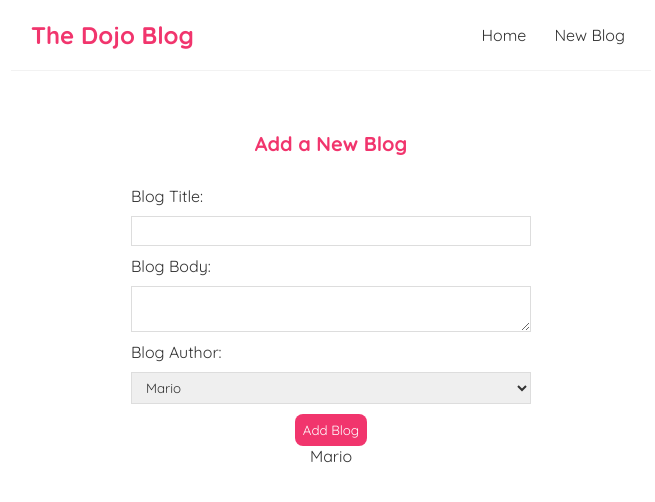
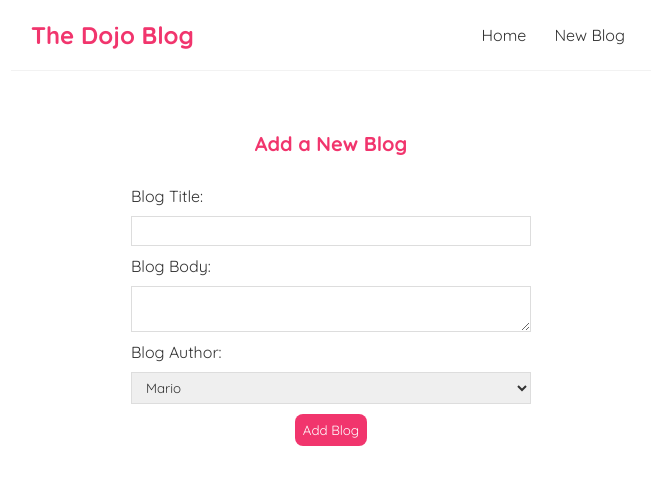
Before and after one commit to AnishaMhj/blog, a React (Create React App) app: page /create in a window 1280 px wide. Shown: the top 502 px of the page, without its empty margins (309-964 px from the left). Built offline with nearby package versions, Linux system fonts and the light colour scheme.

Commit message:
add submit events

```diff
--- a/src/Create.js
+++ b/src/Create.js
@@ -6,10 +6,16 @@ const Create = () => {
     const [body, setBody] = useState('');
     const [author, setAuthor] = useState('Mario');
 
+    const handleSubmit= (e) =>{
+        e.preventDefault(); //prevent page from refresh
+        const blog = { title, body, author };
+        console.log(blog);
+    }
+
     return (
         <div className="create">
             <h2>Add a New Blog</h2>
-            <form>
+            <form onSubmit={handleSubmit}>
                 <label>Blog Title:</label>
                 <input
                     type="text"
@@ -30,9 +36,6 @@ const Create = () => {
                     <option value="Yoshi">Yoshi</option>
                 </select>
                 <button>Add Blog</button>
-                <p>{title}</p>
-                <p>{body}</p>
-                <p>{author}</p>
             </form>
         </div>
     );
```
